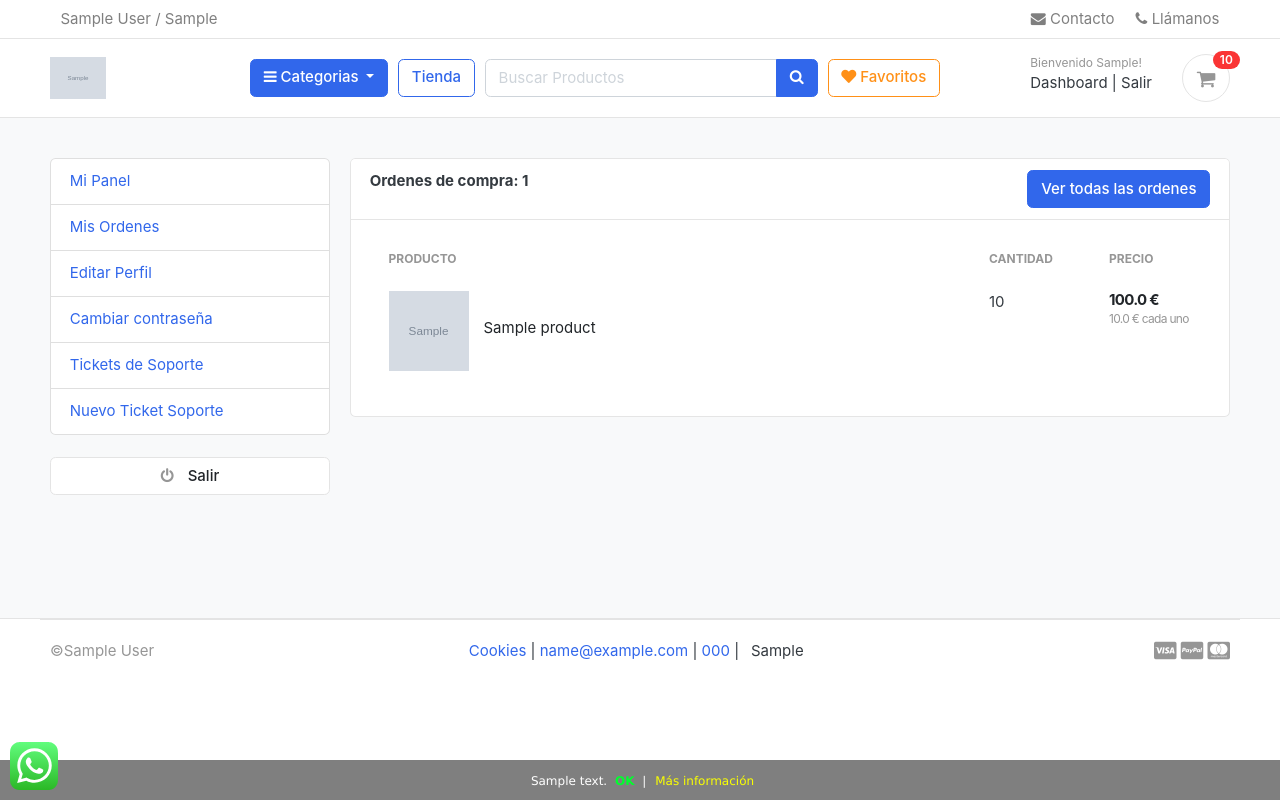
After one commit to falconsoft3d/clientportal, a Django app: page /accounts/view_order/1 in a window 1280 px wide. The commit adds this page. Run offline with Django 3.2, Linux system fonts and the light colour scheme; a user stored in the database is signed in; tables that the repository leaves empty hold one stand-in row (values such as "Sample post"); grey boxes marked "Sample" are stand-in pictures; parts of the project's set-up code (start-up, migrations or seed data) failed here and were passed over; some web fonts are replaced.

Commit message:
Permito ver el contenido de la orden

```diff
--- a/accounts/urls.py
+++ b/accounts/urls.py
@@ -13,4 +13,5 @@ urlpatterns = [
     path('new_ticket/', views.new_ticket, name='new_ticket'),
     path('delete_ticket/<int:id>', views.delete_ticket, name='delete_ticket'),
     path('my_orders/', views.my_orders, name='my_orders'),
+    path('view_order/<int:id>', views.view_order, name='view_order'),
 ]
--- a/accounts/views.py
+++ b/accounts/views.py
@@ -15,7 +15,7 @@ from ticket.models import Ticket
 from ticket.forms import TicketForm
 from django.core.mail import send_mail, BadHeaderError
 from django.http import HttpResponse
-from orders.models import Order
+from orders.models import Order, OrderProduct
 
 # Create your views here.
 
@@ -254,9 +254,19 @@ def delete_ticket(request, id):
 
 @login_required
 def my_orders(request):
-    orders = Order.objects.filter(user=request.user).order_by('created_at')
-    print(orders)
+    orders = Order.objects.filter(user=request.user).order_by('-created_at')
     context = {
         'orders' : orders,
     }
     return render(request, 'accounts/my_orders.html', context)
+
+
+
+@login_required
+def view_order(request, id):
+    order_items = OrderProduct.objects.filter(order=id)
+    context = {
+        'order_items' : order_items,
+        'order' : id,
+    }
+    return render(request, 'accounts/view_order.html', context)
--- a/orders/models.py
+++ b/orders/models.py
@@ -54,5 +54,8 @@ class OrderProduct(models.Model):
     created_at = models.DateTimeField(auto_now_add=True)
     update_at = models.DateTimeField(auto_now=True)
 
+    def subtotal(self):
+        return self.product.price * self.quantity
+
     def __str__(self):
         return self.product.product_name
--- a/templates/accounts/my_orders.html
+++ b/templates/accounts/my_orders.html
@@ -29,6 +29,7 @@
                                 <th scope="col">Teléfono</th>
                                 <th scope="col">Total Orden</th>
                                 <th scope="col">Fecha</th>
+                                <th scope="col">Ver</th>
                             </tr>
                         </thead>
                         <tbody>
@@ -39,6 +40,7 @@
                                     <td scope="row">{{order.phone}}</td>
                                     <td scope="row">$ {{order.order_total}}</td>
                                     <td scope="row">{{order.created_at}}</td>
+                                    <td scope="row"><a class="btn btn-primary" href="{% url 'view_order' order.id %}"><i class="fa fa-eye"></i></a></td>
                                 </tr>
                             {% endfor %}
                         </tbody>
--- /dev/null
+++ b/templates/accounts/view_order.html
@@ -0,0 +1,79 @@
+{% extends 'base.html' %}
+{% load static %}
+
+
+{%  block content %}
+
+<!-- ========================= SECTION CONTENT ========================= -->
+<section class="section-conten padding-y bg">
+
+    {% include 'includes/alert.html'  %}
+
+<div class="container">
+	<div class="row">
+
+	{% include 'includes/dashboard_sidebar.html' %}
+	<main class="col-md-9">
+		<article class="card">
+		<header class="card-header">
+			<strong class="d-inline-block mr-3"> Ordenes de compra: {{ order }} </strong>
+            <a class="btn btn-primary float-right" style="color:white;" href="{% url 'my_orders' %}">Ver todas las ordenes</a>
+		</header>
+		<div class="card-body">
+			<div class="row">
+				<div class="col-md-12">
+
+                    <table class="table table-borderless table-shopping-cart">
+                        <thead class="text-muted">
+                        <tr class="small text-uppercase">
+                        <th scope="col">Producto</th>
+                        <th scope="col" width="120">Cantidad</th>
+                        <th scope="col" width="120">Precio</th>
+
+                        </tr>
+                        </thead>
+                        <tbody>
+
+                        {% for item in order_items %}
+
+                        <tr>
+                        <td>
+                            <figure class="itemside align-items-center">
+                                <div class="aside"><img src="{{ item.product.images.url }}" class="img-sm"></div>
+                                <figcaption class="info">
+                                    <a href="{{ item.product.get_url }}" class="title text-dark">{{item.product.product_name}}</a>
+                                    <p class="text-muted small">
+                                        {% comment %} {% if cart_item.variations.all %}
+                                            {% for item in cart_item.variations.all %}
+                                               <b> {{ item.variant_category | capfirst}} </b>: {{ item.variant_value | capfirst }} <br>
+                                            {% endfor %}
+                                        {% endif %} {% endcomment %}
+                                    </p>
+                                </figcaption>
+                            </figure>
+                        </td>
+                        <td>
+                             <label for="">{{ item.quantity }}</label>
+                        </td>
+                        <td>
+                            <div class="price-wrap">
+                                <var class="price"> {{ item.subtotal }} €</var>
+                                <small class="text-muted">  {{ item.product.price }} € cada uno </small>
+                            </div> <!-- price-wrap .// -->
+                        </td>
+                        </tr>
+                        {% endfor %}
+                    </tbody>
+                    </table>
+
+			   </div>
+			</div> <!-- row.// -->
+		</div> <!-- card-body .// -->
+
+		</article> <!-- order-group.// -->
+	</main>
+</div> <!-- row.// -->
+</div>
+
+</section>
+{% endblock %}
```
Also changed, not shown: README.md, 1 other file.
